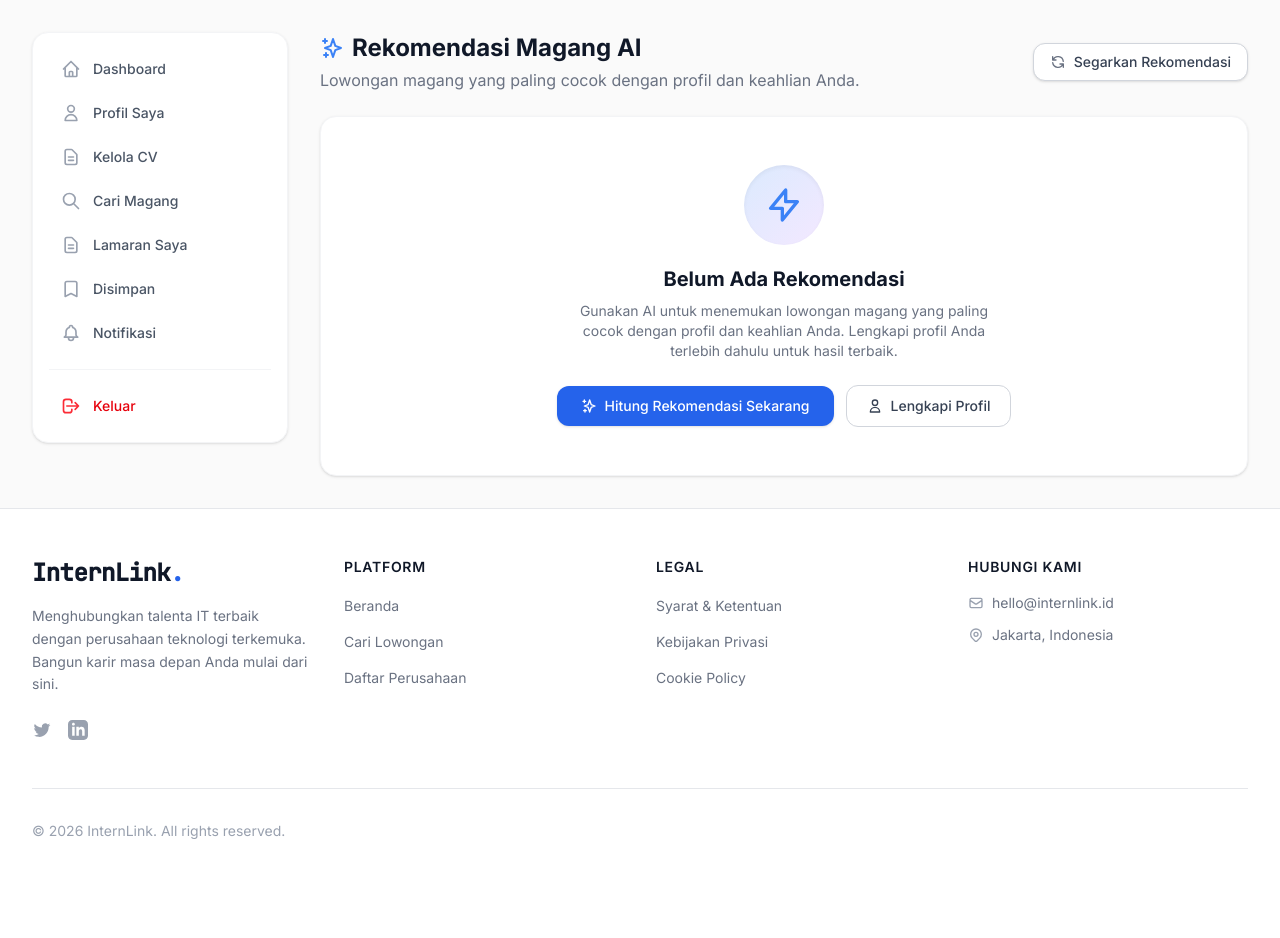
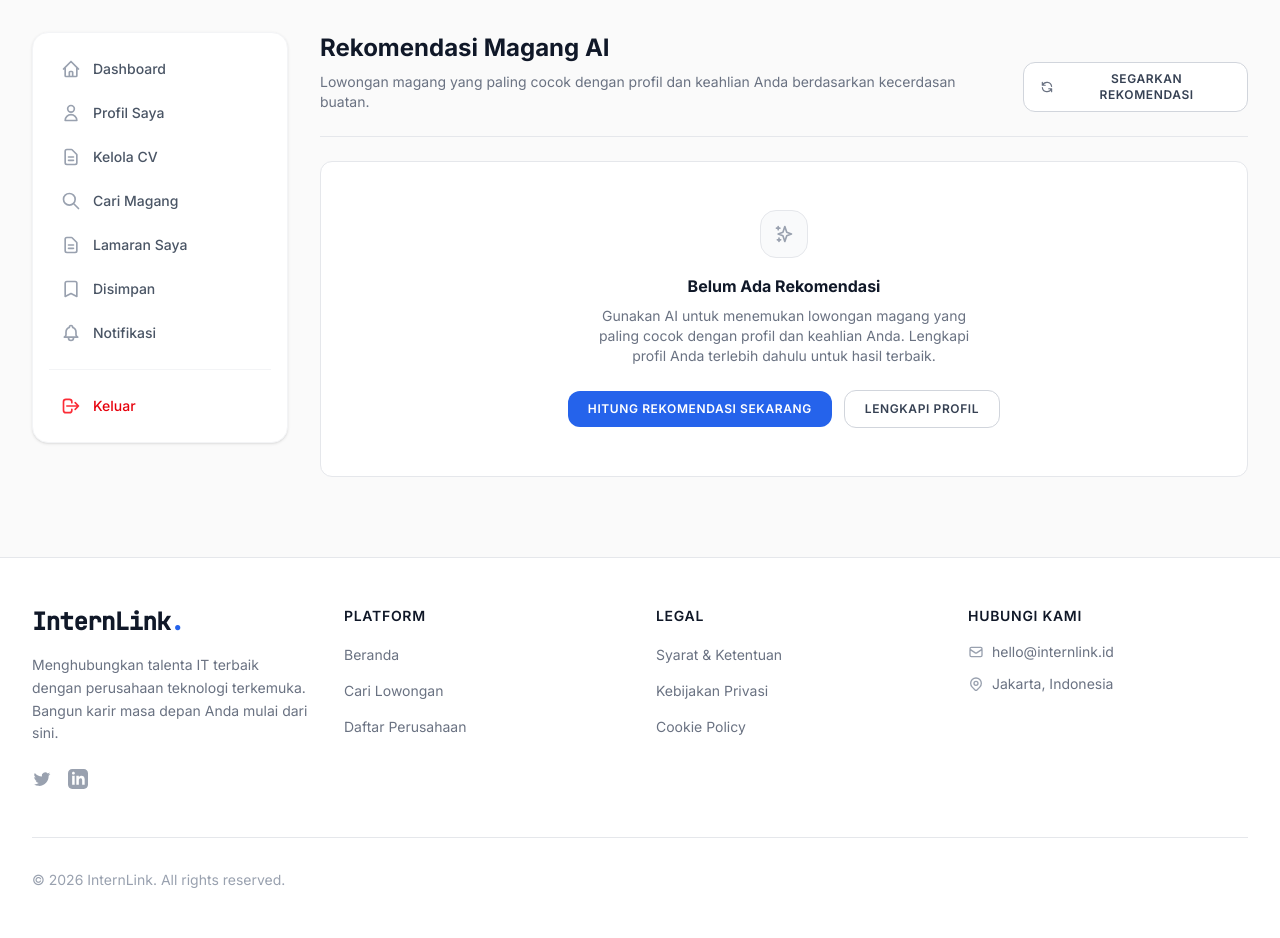
Before and after one commit to prabu-bima/intern-link, a Python web app: template app/templates/student/recommendations.html in a window 1280 px wide. Shown: the part 65-1003 px from the top of the page. Before the commit the page ends 904 px from the top, so only its background shows below. Run offline with Jinja, Linux system fonts and the light colour scheme; the template is opened without the code that fills it, so the values that code supplies are empty; style sheets or scripts are compiled from the project's sources.

Commit message:
style: rombak halaman rekomendasi AI mahasiswa dengan desain minimalis premium

```diff
--- a/app/templates/student/recommendations.html
+++ b/app/templates/student/recommendations.html
@@ -4,37 +4,36 @@
 {% block title %}Rekomendasi Magang AI - InternLink{% endblock %}
 
 {% block student_content %}
-<div class="space-y-6">
+<div class="space-y-6 max-w-5xl mx-auto pb-12">
 
-    <!-- Page Header -->
-    <div class="flex flex-col sm:flex-row sm:items-center sm:justify-between gap-4">
+    <!-- Page Header (Minimalist) -->
+    <div class="flex flex-col sm:flex-row sm:items-end sm:justify-between border-b border-gray-200 pb-6 gap-4">
         <div>
             <h1 class="text-2xl font-bold text-gray-900 font-outfit flex items-center gap-2">
-                {{ icon.sparkles(class="w-6 h-6 text-primary-500") }}
                 Rekomendasi Magang AI
             </h1>
-            <p class="text-gray-500 mt-1">Lowongan magang yang paling cocok dengan profil dan keahlian Anda.</p>
+            <p class="text-sm text-gray-500 mt-2">Lowongan magang yang paling cocok dengan profil dan keahlian Anda berdasarkan kecerdasan buatan.</p>
         </div>
         <div class="flex items-center gap-3">
             <!-- Sort Control -->
             {% if latest_run and recommendations %}
-            <div class="flex items-center gap-2">
+            <div class="flex items-center gap-1 border border-gray-200 rounded-md p-1 bg-gray-50">
                 <a href="{{ url_for('student.recommendations', sort='desc') }}"
-                   class="px-3 py-1.5 text-xs font-medium rounded-lg border transition-colors
-                          {% if sort_order == 'desc' %}bg-primary-600 text-white border-primary-600{% else %}bg-white text-gray-600 border-gray-300 hover:bg-gray-50{% endif %}">
-                    Match ↓
+                   class="px-3 py-1 text-xs font-semibold rounded transition-colors
+                          {% if sort_order == 'desc' %}bg-white text-gray-900 shadow-sm border border-gray-200{% else %}text-gray-500 hover:text-gray-900{% endif %}">
+                    Match &darr;
                 </a>
                 <a href="{{ url_for('student.recommendations', sort='asc') }}"
-                   class="px-3 py-1.5 text-xs font-medium rounded-lg border transition-colors
-                          {% if sort_order == 'asc' %}bg-primary-600 text-white border-primary-600{% else %}bg-white text-gray-600 border-gray-300 hover:bg-gray-50{% endif %}">
-                    Match ↑
+                   class="px-3 py-1 text-xs font-semibold rounded transition-colors
+                          {% if sort_order == 'asc' %}bg-white text-gray-900 shadow-sm border border-gray-200{% else %}text-gray-500 hover:text-gray-900{% endif %}">
+                    Match &uarr;
                 </a>
             </div>
             {% endif %}
             <!-- Refresh Button -->
             <button id="refresh-btn" onclick="refreshRecommendations()"
-                class="inline-flex items-center gap-2 px-4 py-2 bg-white border border-gray-300 hover:bg-gray-50 text-sm font-medium text-gray-700 rounded-xl shadow-sm transition-colors">
-                <svg id="refresh-icon" class="w-4 h-4 text-gray-500" fill="none" stroke="currentColor" viewBox="0 0 24 24">
+                class="inline-flex items-center gap-2 px-4 py-2 bg-white border border-gray-300 hover:bg-gray-50 text-xs font-semibold uppercase tracking-wider text-gray-700 rounded-md transition-colors">
+                <svg id="refresh-icon" class="w-3.5 h-3.5 text-gray-500" fill="none" stroke="currentColor" viewBox="0 0 24 24">
                     <path stroke-linecap="round" stroke-linejoin="round" stroke-width="2" d="M4 4v5h.582m15.356 2A8.001 8.001 0 004.582 9m0 0H9m11 11v-5h-.581m0 0a8.003 8.003 0 01-15.357-2m15.357 2H15"/>
                 </svg>
                 <span id="refresh-text">Segarkan Rekomendasi</span>
@@ -44,47 +43,25 @@
 
     <!-- Loading Skeleton (hidden by default) -->
     <div id="loading-skeleton" class="hidden space-y-4">
-        <div class="bg-white rounded-2xl border border-gray-100 shadow-sm p-6 animate-pulse">
+        <div class="bg-white rounded-xl border border-gray-200 p-6 animate-pulse">
             <div class="flex items-start gap-4">
-                <div class="w-14 h-14 bg-gray-200 rounded-xl shrink-0"></div>
+                <div class="w-14 h-14 bg-gray-100 rounded-lg shrink-0"></div>
                 <div class="flex-1 space-y-3">
                     <div class="h-4 bg-gray-200 rounded w-1/3"></div>
                     <div class="h-3 bg-gray-200 rounded w-1/4"></div>
                     <div class="h-3 bg-gray-200 rounded w-3/4"></div>
                 </div>
-                <div class="w-16 h-8 bg-gray-200 rounded-lg shrink-0"></div>
+                <div class="w-16 h-8 bg-gray-200 rounded-md shrink-0"></div>
             </div>
         </div>
-        <div class="bg-white rounded-2xl border border-gray-100 shadow-sm p-6 animate-pulse">
-            <div class="flex items-start gap-4">
-                <div class="w-14 h-14 bg-gray-200 rounded-xl shrink-0"></div>
-                <div class="flex-1 space-y-3">
-                    <div class="h-4 bg-gray-200 rounded w-2/5"></div>
-                    <div class="h-3 bg-gray-200 rounded w-1/3"></div>
-                    <div class="h-3 bg-gray-200 rounded w-2/3"></div>
-                </div>
-                <div class="w-16 h-8 bg-gray-200 rounded-lg shrink-0"></div>
-            </div>
-        </div>
-        <div class="bg-white rounded-2xl border border-gray-100 shadow-sm p-6 animate-pulse">
-            <div class="flex items-start gap-4">
-                <div class="w-14 h-14 bg-gray-200 rounded-xl shrink-0"></div>
-                <div class="flex-1 space-y-3">
-                    <div class="h-4 bg-gray-200 rounded w-2/5"></div>
-                    <div class="h-3 bg-gray-200 rounded w-1/3"></div>
-                    <div class="h-3 bg-gray-200 rounded w-1/2"></div>
-                </div>
-                <div class="w-16 h-8 bg-gray-200 rounded-lg shrink-0"></div>
-            </div>
-        </div>
-        <p class="text-center text-sm text-gray-400 pt-2">Sedang menghitung rekomendasi terbaik untuk Anda…</p>
+        <p class="text-center text-xs text-gray-400 pt-2">Sedang menghitung rekomendasi terbaik untuk Anda…</p>
     </div>
 
     <!-- AI Error Message -->
-    <div id="error-banner" class="hidden bg-red-50 border border-red-200 rounded-xl p-4">
+    <div id="error-banner" class="hidden bg-gray-50 border border-gray-200 rounded-xl p-4">
         <div class="flex items-center gap-3">
             {{ icon.exclamation_triangle(class="w-5 h-5 text-red-500 shrink-0") }}
-            <p id="error-message" class="text-sm text-red-700">Gagal menghitung rekomendasi. Silakan coba lagi.</p>
+            <p id="error-message" class="text-sm text-gray-700">Gagal menghitung rekomendasi. Silakan coba lagi.</p>
         </div>
     </div>
 
@@ -95,28 +72,28 @@
             {% for item in recommendations %}
             {% set internship = item.internship %}
             {% set score = item.match_score | int %}
+
             {% if score >= 75 %}
-                {% set score_color = 'text-green-700 bg-green-50 border-green-200' %}
+                {% set score_color = 'text-green-800 bg-green-50 border-green-100' %}
                 {% set bar_color = 'bg-green-500' %}
             {% elif score >= 50 %}
-                {% set score_color = 'text-yellow-700 bg-yellow-50 border-yellow-200' %}
+                {% set score_color = 'text-yellow-800 bg-yellow-50 border-yellow-100' %}
                 {% set bar_color = 'bg-yellow-500' %}
             {% else %}
-                {% set score_color = 'text-red-700 bg-red-50 border-red-200' %}
+                {% set score_color = 'text-red-800 bg-red-50 border-red-100' %}
                 {% set bar_color = 'bg-red-400' %}
             {% endif %}
 
-            <div class="bg-white rounded-2xl border border-gray-100 shadow-sm hover:shadow-md hover:border-primary-100 transition-all duration-200">
-                <div class="p-6">
-                    <div class="flex flex-col sm:flex-row sm:items-start gap-4">
+            <div class="bg-white rounded-xl border border-gray-200 transition-colors hover:border-primary-500 p-6">
+                <div class="flex flex-col md:flex-row md:items-start gap-4">
                     <!-- Company Logo -->
                     <div class="shrink-0">
                         {% if internship.company_profile.company_logo %}
                         <img src="{{ internship.company_profile.company_logo.url }}"
                              alt="{{ internship.company_profile.company_name }}"
-                                 class="w-14 h-14 rounded-xl object-contain border border-gray-100 bg-white p-1">
+                             class="w-14 h-14 rounded-lg object-contain border border-gray-200 bg-white p-1">
                         {% else %}
-                            <div class="w-14 h-14 rounded-xl bg-primary-50 border border-primary-100 flex items-center justify-center text-primary-600 font-bold text-xl">
+                        <div class="w-14 h-14 rounded-lg bg-gray-50 border border-gray-200 flex items-center justify-center text-gray-400 font-bold text-xl">
                             {{ internship.company_profile.company_name[:1].upper() }}
                         </div>
                         {% endif %}
@@ -124,76 +101,72 @@
 
                     <!-- Main Content -->
                     <div class="flex-1 min-w-0">
-                            <div class="flex flex-wrap items-start justify-between gap-2 mb-2">
+                        <div class="flex flex-wrap items-start justify-between gap-2 mb-3">
                             <div>
-                                    <h3 class="text-base font-bold text-gray-900 font-outfit hover:text-primary-600 transition-colors">
+                                <h3 class="text-lg font-bold text-gray-900 font-outfit hover:text-primary-600 transition-colors">
                                     <a href="{{ url_for('student.internship_detail', id=internship.id) }}">
                                         {{ internship.internship_title }}
                                     </a>
                                 </h3>
-                                    <p class="text-sm text-gray-500 mt-0.5">
+                                <p class="text-sm text-gray-500 mt-1">
                                     {{ internship.company_profile.company_name }}
                                     {% if internship.location %}
-                                         · {{ internship.location.city }}
+                                     &middot; {{ internship.location.city }}
                                     {% endif %}
                                 </p>
                             </div>
                             <!-- Match Score Badge -->
-                                <span class="inline-flex items-center px-3 py-1 rounded-full text-sm font-bold border {{ score_color }} shrink-0">
-                                    {{ icon.lightning_solid(class="w-3.5 h-3.5 mr-1") }}
-                                    {{ score }}% Match
+                            <span class="inline-flex items-center px-3 py-1 rounded text-xs font-semibold border {{ score_color }} shrink-0">
+                                {{ score }}% MATCH
                             </span>
                         </div>
 
                         <!-- Match Score Bar -->
-                            <div class="w-full bg-gray-100 rounded-full h-1.5 mb-3">
-                                <div class="{{ bar_color }} h-1.5 rounded-full transition-all duration-500" style="width: {{ score }}%"></div>
+                        <div class="w-full bg-gray-100 rounded-full h-1 mb-4">
+                            <div class="{{ bar_color }} h-1 rounded-full transition-all duration-500" style="width: {{ score }}%"></div>
                         </div>
 
                         <!-- Tags -->
-                            <div class="flex flex-wrap gap-2 mb-3">
+                        <div class="flex flex-wrap gap-2 mb-4">
                             {% if internship.technology_category %}
-                                <span class="inline-flex items-center px-2.5 py-0.5 rounded-full text-xs font-medium bg-blue-50 text-blue-700 border border-blue-100">
+                            <span class="inline-flex items-center px-2 py-0.5 rounded bg-gray-50 border border-gray-200 text-xs text-gray-600">
                                 {{ internship.technology_category.category_name }}
                             </span>
                             {% endif %}
                             {% if internship.internship_type %}
-                                <span class="inline-flex items-center px-2.5 py-0.5 rounded-full text-xs font-medium bg-gray-100 text-gray-600">
+                            <span class="inline-flex items-center px-2 py-0.5 rounded bg-gray-50 border border-gray-200 text-xs text-gray-600">
                                 {{ internship.internship_type }}
                             </span>
                             {% endif %}
                             {% if internship.closing_at %}
-                                <span class="inline-flex items-center px-2.5 py-0.5 rounded-full text-xs font-medium bg-orange-50 text-orange-600">
-                                    {{ icon.clock(class="w-3 h-3 mr-1") }}
+                            <span class="inline-flex items-center px-2 py-0.5 rounded bg-gray-50 border border-gray-200 text-xs text-gray-600">
                                 Tutup {{ internship.closing_at.strftime('%d %b %Y') }}
                             </span>
                             {% endif %}
-                                <span class="inline-flex items-center px-2 py-0.5 rounded-full text-xs text-gray-400">
+                            <span class="inline-flex items-center px-2 py-0.5 text-xs text-gray-400">
                                 Rank #{{ item.rank_no }}
                             </span>
                         </div>
 
                         <!-- AI Recommendation Reason -->
                         {% if item.recommendation_reason %}
-                            <div class="bg-primary-50 border border-primary-100 rounded-lg p-3 mb-4">
-                                <p class="text-xs text-primary-700 leading-relaxed">
-                                    <span class="font-semibold">💡 Mengapa cocok: </span>{{ item.recommendation_reason }}
+                        <div class="bg-gray-50 border border-gray-100 rounded-lg p-4 mb-4">
+                            <p class="text-xs text-gray-700 leading-relaxed">
+                                <span class="font-semibold text-gray-900">Analisis AI:</span> {{ item.recommendation_reason }}
                             </p>
                         </div>
                         {% endif %}
 
                         <!-- CTA Button -->
-                            <div class="flex items-center gap-3">
+                        <div class="flex items-center gap-4">
                             <a href="{{ url_for('student.internship_detail', id=internship.id) }}"
-                                   class="inline-flex items-center px-4 py-2 bg-primary-600 hover:bg-primary-700 text-white text-sm font-medium rounded-xl shadow-sm transition-colors">
-                                    {{ icon.briefcase(class="w-4 h-4 mr-1.5") }}
+                               class="inline-flex items-center px-4 py-2 bg-primary-600 hover:bg-primary-700 text-white text-xs font-semibold uppercase tracking-wider rounded-md transition-colors">
                                 Lihat & Lamar
                             </a>
                             <a href="{{ url_for('student.internship_detail', id=internship.id) }}"
-                                   class="text-sm text-gray-500 hover:text-gray-700 transition-colors">
-                                    Lihat Detail →
+                               class="text-xs font-semibold uppercase tracking-wider text-primary-600 hover:text-primary-700 transition-colors">
+                                Lihat Detail &rarr;
                             </a>
-                            </div>
                         </div>
                     </div>
                 </div>
@@ -203,47 +176,44 @@
 
         <!-- Run Info Footer -->
         {% if latest_run %}
-        <p class="text-xs text-gray-400 text-center mt-4">
-            Terakhir dihitung pada: {{ latest_run.id }} · Model: {{ latest_run.model_name }}
+        <p class="text-[10px] font-mono text-gray-400 text-center mt-6">
+            Terakhir dihitung pada: {{ latest_run.id }} &middot; Model: {{ latest_run.model_name }}
         </p>
         {% endif %}
 
         {% elif latest_run and not recommendations %}
         <!-- Empty Recommendations (no active internships) -->
-        <div class="bg-white rounded-2xl border border-gray-100 shadow-sm p-12 text-center">
-            <div class="mx-auto w-16 h-16 bg-blue-50 rounded-full flex items-center justify-center mb-4">
-                {{ icon.sparkles(class="w-8 h-8 text-blue-400") }}
+        <div class="bg-white rounded-xl border border-gray-200 p-12 text-center">
+            <div class="mx-auto w-12 h-12 bg-gray-50 rounded-lg flex items-center justify-center mb-4 text-gray-400 border border-gray-200">
+                {{ icon.sparkles(class="w-5 h-5") }}
             </div>
-            <h3 class="text-lg font-bold text-gray-900 font-outfit mb-2">Tidak Ada Lowongan Aktif</h3>
-            <p class="text-sm text-gray-500 max-w-md mx-auto mb-6">
+            <h3 class="text-base font-bold text-gray-900 font-outfit mb-2">Tidak Ada Lowongan Aktif</h3>
+            <p class="text-sm text-gray-500 max-w-sm mx-auto mb-6">
                 Saat ini belum ada lowongan magang aktif yang tersedia di platform. Silakan cek kembali nanti.
             </p>
             <a href="{{ url_for('student.internships') }}"
-               class="inline-flex items-center px-5 py-2.5 bg-primary-600 hover:bg-primary-700 text-white text-sm font-medium rounded-xl transition-colors">
-                {{ icon.magnifying_glass(class="w-4 h-4 mr-2") }}
+               class="inline-flex items-center px-5 py-2.5 bg-primary-600 hover:bg-primary-700 text-white text-xs font-semibold uppercase tracking-wider rounded-md transition-colors">
                 Cari Magang
             </a>
         </div>
 
         {% else %}
         <!-- No Run Yet State -->
-        <div class="bg-white rounded-2xl border border-gray-100 shadow-sm p-12 text-center">
-            <div class="mx-auto w-20 h-20 bg-gradient-to-br from-primary-100 to-purple-100 rounded-full flex items-center justify-center mb-5 shadow-inner">
-                {{ icon.lightning(class="w-10 h-10 text-primary-500") }}
+        <div class="bg-white rounded-xl border border-gray-200 p-12 text-center">
+            <div class="mx-auto w-12 h-12 bg-gray-50 rounded-lg flex items-center justify-center mb-4 text-gray-400 border border-gray-200">
+                {{ icon.sparkles(class="w-5 h-5") }}
             </div>
-            <h3 class="text-xl font-bold text-gray-900 font-outfit mb-2">Belum Ada Rekomendasi</h3>
-            <p class="text-sm text-gray-500 max-w-md mx-auto mb-6">
+            <h3 class="text-base font-bold text-gray-900 font-outfit mb-2">Belum Ada Rekomendasi</h3>
+            <p class="text-sm text-gray-500 max-w-sm mx-auto mb-6">
                 Gunakan AI untuk menemukan lowongan magang yang paling cocok dengan profil dan keahlian Anda. Lengkapi profil Anda terlebih dahulu untuk hasil terbaik.
             </p>
             <div class="flex flex-col sm:flex-row items-center justify-center gap-3">
                 <button onclick="refreshRecommendations()"
-                    class="inline-flex items-center px-6 py-2.5 bg-primary-600 hover:bg-primary-700 text-white text-sm font-medium rounded-xl shadow-sm transition-colors">
-                    {{ icon.sparkles(class="w-4 h-4 mr-2") }}
+                    class="inline-flex items-center px-5 py-2.5 bg-primary-600 hover:bg-primary-700 text-white text-xs font-semibold uppercase tracking-wider rounded-md transition-colors">
                     Hitung Rekomendasi Sekarang
                 </button>
                 <a href="{{ url_for('student.profile') }}"
-                   class="inline-flex items-center px-5 py-2.5 bg-white hover:bg-gray-50 text-gray-700 text-sm font-medium rounded-xl border border-gray-300 transition-colors">
-                    {{ icon.user(class="w-4 h-4 mr-2") }}
+                   class="inline-flex items-center px-5 py-2.5 bg-white hover:bg-gray-50 text-gray-700 text-xs font-semibold uppercase tracking-wider rounded-md border border-gray-300 transition-colors">
                     Lengkapi Profil
                 </a>
             </div>
```
Lines whose indentation alone changed are shown as unchanged.
